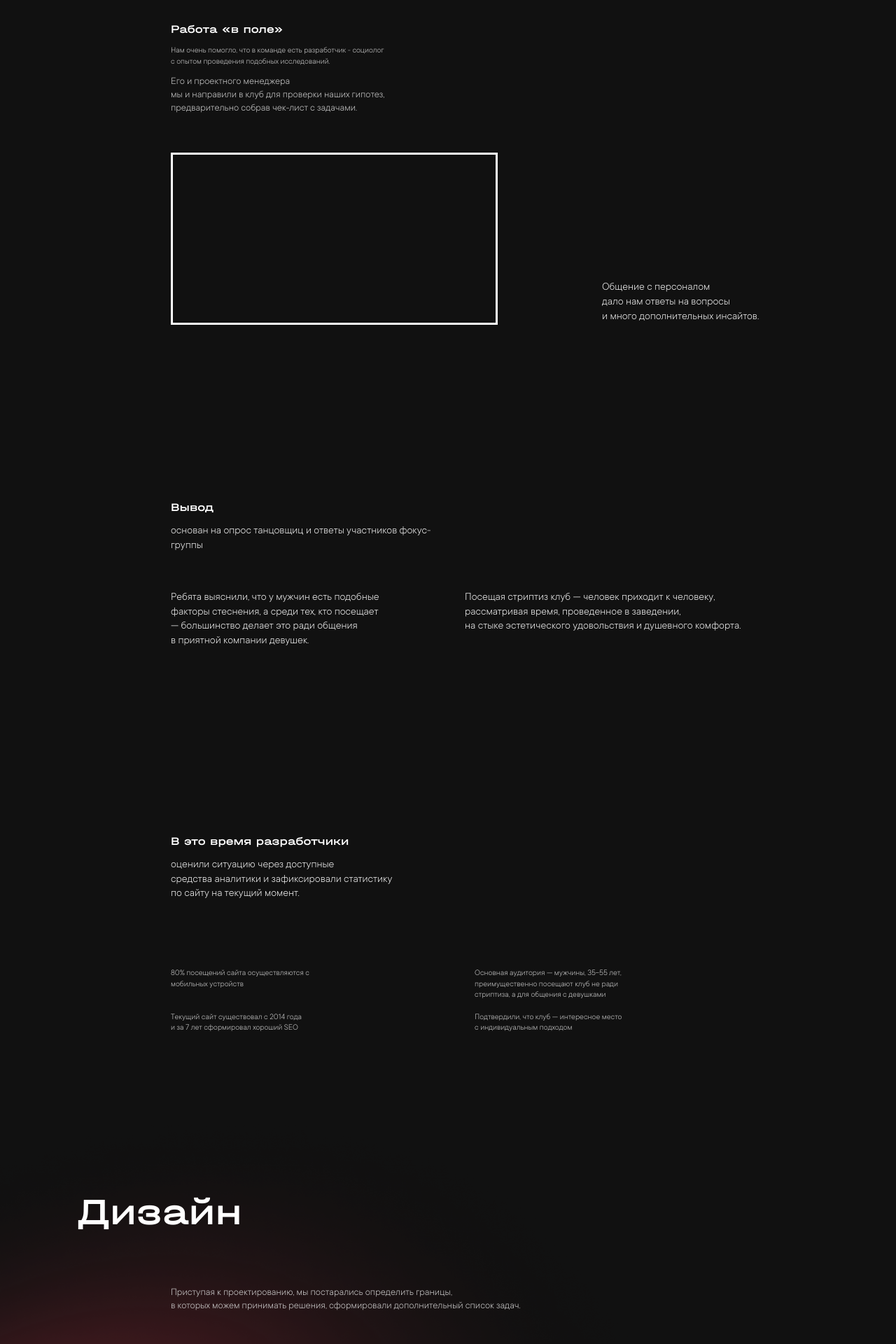
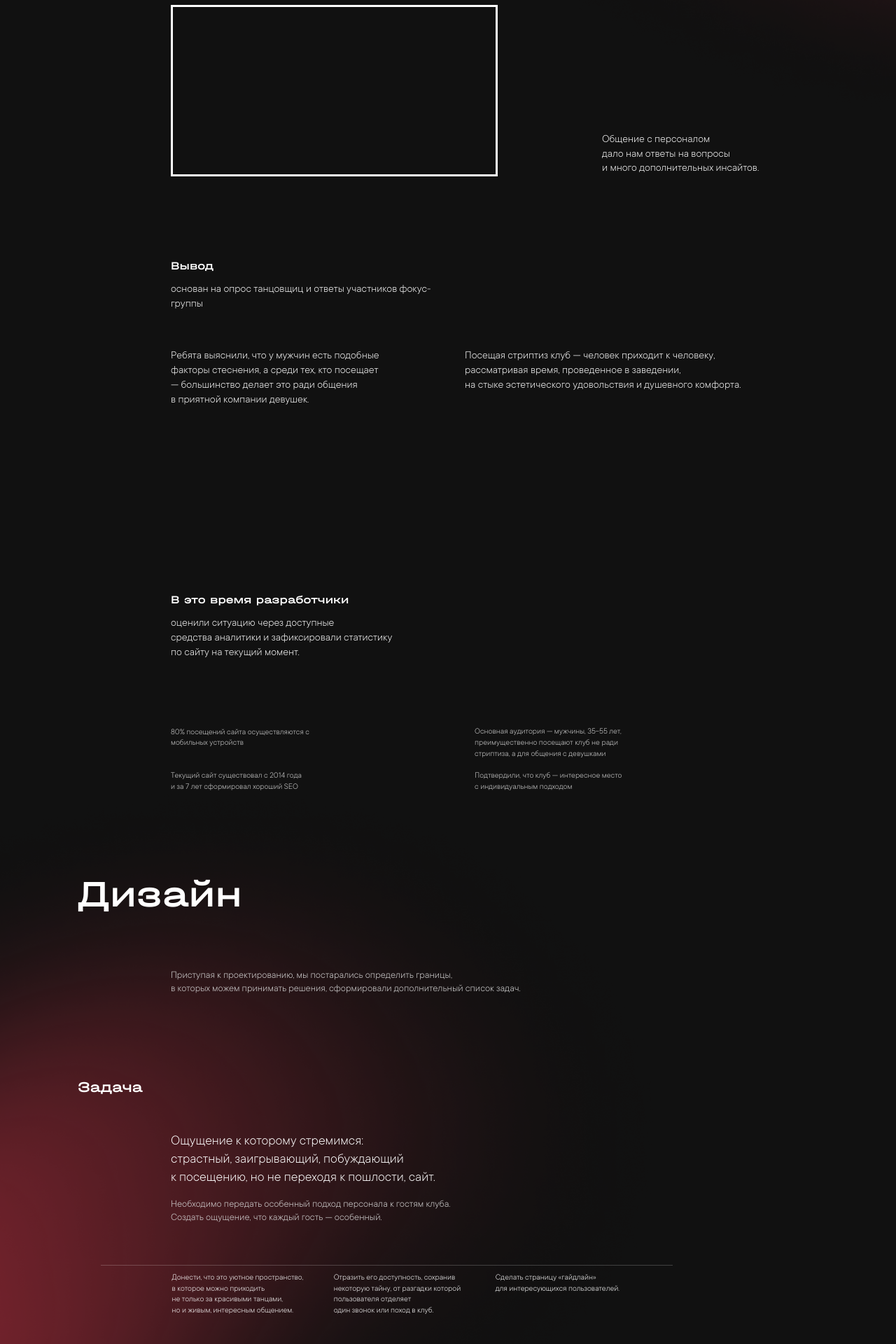
Before and after one commit to nastiiazovyt/zanoza.case, a PHP site: page / in a window 1280 px wide. Shown: the part 3200-5120 px from the top of the page at 70% size. Run offline with PHP 8.4, Linux system fonts and the light colour scheme.

Commit message:
готово и проверено всеми

```diff
--- a/assets/css/main.css
+++ b/assets/css/main.css
@@ -896,11 +898,11 @@
 }
 
 .stage__container {
-  padding: 9.21875vw 11.4583333333vw 5.2083333333vw 8.6458333333vw;
+  padding: 0 11.4583333333vw 9.21875vw 8.6458333333vw;
+  overflow-x: hidden;
 }
 .stage__title-block {
   position: relative;
-  padding-top: 3.28125vw;
   padding-bottom: 9.375vw;
 }
 .stage__title {
@@ -968,9 +970,11 @@
   -webkit-box-align: start;
       -ms-flex-align: start;
           align-items: start;
-  margin-left: 10.4166666667vw;
+  margin-left: 2.6041666667vw;
   max-width: 63.8541666667vw;
   width: 100%;
+  padding-right: 2.4479166667vw;
+  padding-left: 7.2395833333vw;
 }
 .stage__block_tabl:before {
   content: "";
@@ -999,32 +1003,36 @@
   padding-right: 2.8125vw;
   width: 100%;
 }
-.stage__section_1 {
-  margin-bottom: 7.2916666667vw;
-}
 .stage__section_1 .stage__section_title-block {
   max-width: 36.4583333333vw;
   width: 100%;
 }
+.stage__section_2 {
+  position: relative;
+}
 .stage__section_3 {
-  padding-bottom: 7.2916666667vw;
-}
-.stage__section_3 img {
+  position: relative;
+}
+.stage__section_3_title-block {
+  max-width: 19.2708333333vw !important;
+  width: 100%;
+}
+.stage__section_3_img {
   width: 100%;
   margin-bottom: 4.1666666667vw;
-}
-.stage__section_3 .stage__section_title-block {
-  max-width: 19.7916666667vw;
-  width: 100%;
 }
 .stage__section_3 .stage__section_text-string p:first-child {
   max-width: 23.4375vw;
   width: 100%;
 }
+.stage__section_4 {
+  position: relative;
+}
 .stage__section_4 .stage__section_title-block {
   margin-bottom: 0;
 }
 .stage__section_content-row_1 {
+  position: relative;
   display: -webkit-box;
   display: -ms-flexbox;
   display: flex;
@@ -1394,16 +1411,32 @@
 
 .body__blur_1 {
   position: absolute;
-  top: -25%;
+  top: -100%;
+  left: 30%;
+  width: 100%;
+  z-index: 2;
+  pointer-events: none;
+}
+.body__blur_2 {
+  position: absolute;
+  top: -50%;
   left: -12%;
   width: 100%;
-}
-.body__blur_2 {
-  display: none;
+  pointer-events: none;
+}
+.body__blur_3 {
   position: absolute;
-  top: -60%;
-  left: -20%;
-  width: 100%;
+  top: -50%;
+  left: 40%;
+  width: 100%;
+  pointer-events: none;
+}
+.body__blur_4 {
+  position: absolute;
+  top: -30%;
+  left: -30%;
+  width: 100%;
+  pointer-events: none;
 }
 
 .sanya-pravo {
@@ -1563,20 +1596,10 @@
   line-height: 1.3;
 }
 
-.stage__title-block {
-  position: relative;
-  padding-top: 3.28125vw;
-  padding-bottom: 9.375vw;
-}
-.stage__title {
-  position: relative;
-  font-family: "Halvar Breit Rg";
-  line-height: 1;
-  color: #ffffff;
-  font-size: 4.1666666667vw;
-  margin-bottom: 6.25vw;
-  font-weight: 500;
-}
+.process .stage__block_title {
+  margin-bottom: 2.7083333333vw;
+}
+
 .stage__title_research {
   margin-bottom: 4.1666666667vw;
   max-width: 47.34375vw;
@@ -1593,88 +1616,6 @@
   line-height: 1.2;
   font-style: italic;
   margin-bottom: 0;
-}
-.stage__desc {
-  position: relative;
-  font-family: "TT Commons";
-  font-size: 1.1458333333vw;
-  line-height: 1.3;
-  color: #D6D6D6;
-  max-width: 39.1145833333vw;
-  width: 100%;
-  margin-left: 10.4166666667vw;
-  font-weight: 300;
-}
-.stage__block {
-  position: relative;
-  padding-bottom: 9.375vw;
-}
-.stage__block_title {
-  font-family: "Halvar Breit Rg";
-  line-height: 1;
-  font-size: 1.6666666667vw;
-  color: #ffffff;
-  font-weight: 500;
-  margin-bottom: 4.1666666667vw;
-}
-.stage__block_desc {
-  max-width: 35.4166666667vw;
-  width: 100%;
-  margin-left: 10.4166666667vw;
-  margin-bottom: 5.4166666667vw;
-}
-.stage__block_desc p {
-  font-family: "TT Commons";
-  color: #D6D6D6;
-  font-size: 1.1458333333vw;
-  font-weight: 300;
-  line-height: 1.3;
-}
-.stage__block_desc p:first-child {
-  color: #ffffff;
-  font-size: 1.5625vw;
-  margin-bottom: 1.25vw;
-}
-.stage__block_tabl {
-  position: relative;
-  display: -webkit-box;
-  display: -ms-flexbox;
-  display: flex;
-  -webkit-box-orient: horizontal;
-  -webkit-box-direction: normal;
-      -ms-flex-flow: row nowrap;
-          flex-flow: row nowrap;
-  -webkit-box-pack: justify;
-      -ms-flex-pack: justify;
-          justify-content: space-between;
-  -webkit-box-align: start;
-      -ms-flex-align: start;
-          align-items: start;
-  margin-left: 10.4166666667vw;
-  max-width: 63.8541666667vw;
-  width: 100%;
-}
-.stage__block_tabl:before {
-  content: "";
-  width: 100%;
-  background-color: #ffffff;
-  height: 0.0520833333vw;
-  opacity: 0.2;
-  position: absolute;
-  top: -20%;
-  z-index: 2;
-  left: 0;
-}
-.stage__block_tabl p {
-  margin-left: auto;
-  margin-right: auto;
-  font-size: 0.9375vw;
-  font-family: "TT Commons";
-  font-weight: 400;
-  line-height: 1.3;
-  color: #ffffff;
-  max-width: 16.6666666667vw;
-  width: 100%;
 }
 .stage__section {
   padding-left: 10.4166666667vw;
@@ -1727,6 +1668,9 @@
   margin-bottom: 0.8333333333vw;
   font-size: 0.9375vw;
 }
+.stage__section_4 .stage__section_pic-text-row {
+  margin-bottom: 8.8020833333vw;
+}
 .stage__section_5 {
   margin-bottom: 20.8333333333vw;
 }
@@ -1746,6 +1690,9 @@
 }
 .stage__section_5 .stage__section_text-row p:first-child {
   max-width: 26.5625vw;
+}
+.stage__section_6 {
+  margin-bottom: 9.21875vw;
 }
 .stage__section_6 .stage__section_title-block {
   max-width: 28.125vw;
@@ -1811,28 +1758,8 @@
       -ms-flex-pack: justify;
           justify-content: space-between;
   margin-bottom: 19.7916666667vw;
-}
-.stage_title-block {
-  position: relative;
-  margin-bottom: 4.1666666667vw;
-}
-.stage_title {
-  font-family: "Halvar Breit Rg";
-  font-size: 1.25vw;
-  font-weight: 500;
-  color: #ffffff;
-  line-height: 1;
-  margin-bottom: 1.25vw;
-}
-.stage_desc {
-  font-family: "TT Commons";
-  font-weight: 300;
-  line-height: 1.3;
-  font-size: 1.25vw;
-  color: #ffffff;
-}
-.stage_desc-3 {
-  font-size: 1.1458333333vw;
+  position: relative;
+  z-index: 10;
 }
 
 .research__block_big-pic {
--- a/blocks/design.php
+++ b/blocks/design.php
@@ -1,6 +1,5 @@
-<div class="stage__container design">
 <div class="stage__title-block">
-        <img class="body__blur_1" src="./assets/images/design/design-blur.png" alt="blur">
+    <img class="body__blur_2" src="./assets/images/blurs/blur_2.png" alt="blur">
     <div class="stage__title">Дизайн</div>
     <div class="stage__desc">Приступая к проектированию, мы постарались определить границы, <br>
         в которых можем принимать решения, сформировали дополнительный список задач.
@@ -49,6 +48,7 @@
             <div class="stage__section_title">Визуальные приёмы</div>
         </div>
         <div class="content__block_1">
+            <img class="body__blur_3" src="./assets/images/blurs/blur_3.png" alt="">
             <div class="content__block_title">Заголовки</div>
             <div class="content__block_text">
                 <div class="content__block_desc">
@@ -122,7 +122,7 @@
         </div>
     </div>
     <div class="stage__section stage__section_3">
-            <div class="stage__section_title-block">
+        <div class="stage__section_title-block stage__section_3_title-block">
             <div class="stage__section_number-circle">
                 <div class="stage__section_number">03</div>
             </div>
@@ -148,7 +148,7 @@
 
     </div>
     <div class="stage__section stage__section_4">
-            <img class="body__blur_2" src="./assets/images/design/photosession-block-blur.png" alt="">
+        <img class="body__blur_4" src="./assets/images/blurs/blur_4.png" alt="">
         <div class="stage__section_title-block">
             <div class="stage__section_number-circle">
                 <div class="stage__section_number">04</div>
@@ -164,7 +164,7 @@
             </div>
             <div class="row_1_right-block">
                 <p>На этом проекте обратились за помощью к фотографу Александру Куприянову</p>
-                    <img class="row_1_right-block_img" src="./assets/images/design/instagram_profile.png" alt="">
+                <img class="row_1_right-block_img" src="./assets/images/design/Instagram%20Profile.jpg" alt="">
             </div>
         </div>
         <div class="stage__section_content-row_2">
@@ -223,7 +223,7 @@
             </div>
             <div class="row_5_block">
                 <p>Для удобства бронирования, отрисовали схему клуба, указав все ключевые локации.</p>
-                    <img src="./assets/images/design/seo_img-1.png" alt="">
+                <img src="./assets/images/design/seo_img-2.png" alt="">
             </div>
         </div>
     </div>
--- a/blocks/research.php
+++ b/blocks/research.php
@@ -1,4 +1,4 @@
-<div class="stage__container research">
+<div class="stage__container">
     <div class="stage__title stage__title_research">Исследование</div>
     <div class="stage__section stage__section_1">
         <div class="stage__section_title-block">
@@ -33,6 +33,7 @@
         </div>
     </div>
     <div class="stage__section stage__section_3">
+            <img class="body__blur_1" src="./assets/images/blurs/blur_1.png" alt="">
         <div class="stage__section_title-block">
             <div class="stage__section_number-circle">
                 <div class="stage__section_number">03</div>
@@ -107,4 +108,3 @@
             </div>
         </div>
     </div>
-</div>
--- a/src/scss/sections/design.scss
+++ b/src/scss/sections/design.scss
@@ -2,12 +2,12 @@
 
 .stage {
   &__container {
-    padding: v.dynamic-vw(1920, 177px) v.dynamic-vw(1920, 220px) v.dynamic-vw(1920, 100px) v.dynamic-vw(1920, 166px);
+    padding: 0 v.dynamic-vw(1920, 220px) v.dynamic-vw(1920, 177px) v.dynamic-vw(1920, 166px);
+    overflow-x: hidden;
   }
 
   &__title-block {
     position: relative;
-    padding-top: v.dynamic-vw(1920, 63px);
     padding-bottom: v.dynamic-vw(1920, 180px);
   }
 
@@ -74,9 +74,11 @@
       flex-flow: row nowrap;
       justify-content: space-between;
       align-items: start;
-      margin-left: v.dynamic-vw(1920, 200px);
+      margin-left: v.dynamic-vw(1920, 50px);
       max-width: v.dynamic-vw(1920, 1226px);
       width: 100%;
+      padding-right: v.dynamic-vw(1920, 47px);
+      padding-left: v.dynamic-vw(1920, 139px);
 
       &:before {
         content: "";
@@ -142,6 +144,7 @@
     }
 
     &_4 {
+      position: relative;
       .stage__section_title-block {
         margin-bottom: 0;
       }
@@ -503,16 +512,32 @@
 .body__blur {
   &_1 {
     position: absolute;
-    top: -25%;
+    top: -100%;
+    left: 30%;
+    width: 100%;
+    z-index: 2;
+    pointer-events: none;
+  }
+  &_2 {
+    position: absolute;
+    top: -50%;
     left: -12%;
     width: 100%;
+    pointer-events: none;
   }
-  &_2 {
-    display: none;
+  &_3 {
     position: absolute;
-    top: -60%;
-    left: -20%;
+    top: -50%;
+    left: 40%;
     width: 100%;
+    pointer-events: none;
+  }
+  &_4 {
+    position: absolute;
+    top: -30%;
+    left: -30%;
+    width: 100%;
+    pointer-events: none;
   }
 
 }
--- a/src/scss/sections/hero.scss
+++ b/src/scss/sections/hero.scss
@@ -2,7 +2,7 @@
 
 .hero {
   &__container {
-    padding: v.dynamic-vw(1920, 342px) v.dynamic-vw(1920, 220px) v.dynamic-vw(1920, 160.24px) v.dynamic-vw(1920, 220px);
+    padding: v.dynamic-vw(1920, 342px) v.dynamic-vw(1920, 220px) v.dynamic-vw(1920, 180px) v.dynamic-vw(1920, 220px);
     position: relative;
     height: v.dynamic-vw(1920, 1260px);
     &_for-img {
@@ -23,6 +23,7 @@
       height: 100%;
       z-index: 2;
       background: linear-gradient(180deg, rgba(17, 17, 17, 0) 0%, #111111 100%);
+      pointer-events: none;
     }
   }
 
@@ -30,7 +31,6 @@
     position: absolute;
     top: 0;
     left: 0;
-    //width: 100%;
     height: 100%;
 
     &_blur {
@@ -39,6 +39,7 @@
       left: 0;
       width: 100%;
       z-index: 3;
+      pointer-events: none;
     }
   }
 
--- a/src/scss/sections/research.scss
+++ b/src/scss/sections/research.scss
@@ -1,23 +1,7 @@
 @use "src/scss/vars" as v;
 
 .stage {
-
-  &__title-block {
-    position: relative;
-    padding-top: v.dynamic-vw(1920, 63px);
-    padding-bottom: v.dynamic-vw(1920, 180px);
-  }
-
-  &__title {
-    position: relative;
-    font-family: v.$halvarRegular;
-    line-height: 1;
-    color: #ffffff;
-    font-size: v.dynamic-vw(1920, 80px);
-    margin-bottom: v.dynamic-vw(1920, 120px);
-    font-weight: 500;
-
-    &_research {
+  &__title_research {
     margin-bottom: v.dynamic-vw(1920, 80px);
     max-width: v.dynamic-vw(1920, 909px);
     width: 100%;
@@ -33,90 +17,6 @@
         line-height: 1.2;
         font-style: italic;
         margin-bottom: 0;
-        }
-      }
-    }
-  }
-
-  &__desc {
-    position: relative;
-    font-family: v.$ttCommons;
-    font-size: v.dynamic-vw(1920, 22px);
-    line-height: 1.3;
-    color: #D6D6D6;
-    max-width: v.dynamic-vw(1920, 751px);
-    width: 100%;
-    margin-left: v.dynamic-vw(1920, 200px);
-    font-weight: 300;
-  }
-
-  &__block {
-    position: relative;
-    padding-bottom: v.dynamic-vw(1920, 180px);
-
-    &_title {
-      font-family: v.$halvarRegular;
-      line-height: 1;
-      font-size: v.dynamic-vw(1920, 32px);
-      color: #ffffff;
-      font-weight: 500;
-      margin-bottom: v.dynamic-vw(1920, 80px);
-    }
-
-    &_desc {
-      max-width: v.dynamic-vw(1920, 680px);
-      width: 100%;
-      margin-left: v.dynamic-vw(1920, 200px);
-      margin-bottom: v.dynamic-vw(1920, 104px);
-
-      p {
-        font-family: v.$ttCommons;
-        color: #D6D6D6;
-        font-size: v.dynamic-vw(1920, 22px);
-        font-weight: 300;
-        line-height: 1.3;
-
-        &:first-child {
-          color: #ffffff;
-          font-size: v.dynamic-vw(1920, 30px);
-          margin-bottom: v.dynamic-vw(1920, 24px);
-        }
-      }
-
-    }
-
-    &_tabl {
-      position: relative;
-      display: flex;
-      flex-flow: row nowrap;
-      justify-content: space-between;
-      align-items: start;
-      margin-left: v.dynamic-vw(1920, 200px);
-      max-width: v.dynamic-vw(1920, 1226px);
-      width: 100%;
-
-      &:before {
-        content: "";
-        width: 100%;
-        background-color: #ffffff;
-        height: v.dynamic-vw(1920, 1px);
-        opacity: 0.2;
-        position: absolute;
-        top: -20%;
-        z-index: 2;
-        left: 0;
-      }
-
-      p {
-        margin-left: auto;
-        margin-right: auto;
-        font-size: v.dynamic-vw(1920, 18px);
-        font-family: v.$ttCommons;
-        font-weight: 400;
-        line-height: 1.3;
-        color: #ffffff;
-        max-width: v.dynamic-vw(1920, 320px);
-        width: 100%;
       }
     }
   }
@@ -171,6 +71,10 @@
           }
         }
       }
+
+      .stage__section_pic-text-row {
+        margin-bottom: v.dynamic-vw(1920, 169px);
+      }
     }
 
     &_5 {
@@ -200,6 +104,7 @@
     }
 
     &_6 {
+      margin-bottom: v.dynamic-vw(1920, 177px);
       .stage__section_title-block {
         max-width: v.dynamic-vw(1920, 540px);
         width: 100%;
@@ -221,6 +126,7 @@
         &_left {
           max-width: v.dynamic-vw(1920, 300px);
           width: 100%;
+
           p {
             &:first-child {
               margin-bottom: v.dynamic-vw(1920, 47px);
@@ -231,6 +137,7 @@
         &_right {
           width: 100%;
           max-width: v.dynamic-vw(1920, 350px);
+
           p {
             &:first-child {
               margin-bottom: v.dynamic-vw(1920, 24px);
@@ -256,33 +163,9 @@
         align-items: flex-end;
         justify-content: space-between;
         margin-bottom: v.dynamic-vw(1920, 380px);
+        position: relative;
+        z-index: 10;
       }
-    }
-  }
-
-  &_title-block {
-    position: relative;
-    margin-bottom: v.dynamic-vw(1920, 80px);
-  }
-
-  &_title {
-    font-family: v.$halvarRegular;
-    font-size: v.dynamic-vw(1920, 24px);
-    font-weight: 500;
-    color: #ffffff;
-    line-height: 1;
-    margin-bottom: v.dynamic-vw(1920, 24px);
-  }
-
-  &_desc {
-    font-family: v.$ttCommons;
-    font-weight: 300;
-    line-height: 1.3;
-    font-size: v.dynamic-vw(1920, 24px);
-    color: #ffffff;
-
-    &-3 {
-      font-size: v.dynamic-vw(1920, 22px);
     }
   }
 }
@@ -304,6 +187,8 @@
     &_text-1 {
       max-width: v.dynamic-vw(1920, 407px);
       width: 100%;
+      position: relative;
+      z-index: 10;
 
       p {
         font-family: v.$ttCommons;
```
Also changed, not shown: other parts of assets/css/main.css (+17 -4 lines), other parts of src/scss/sections/design.scss (+26 -14 lines), src/scss/vars/mixins.scss (+11 -0 lines), assets/images/blurs/blur_1.png (added), assets/images/blurs/blur_2.png (added), assets/images/blurs/blur_3.png (added), assets/images/blurs/blur_4.png (added), assets/images/design/Instagram Profile.jpg (added), assets/images/design/instagram_profile.png (deleted). Lines whose indentation alone changed are shown as unchanged.
